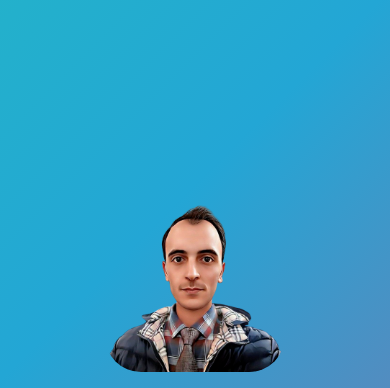
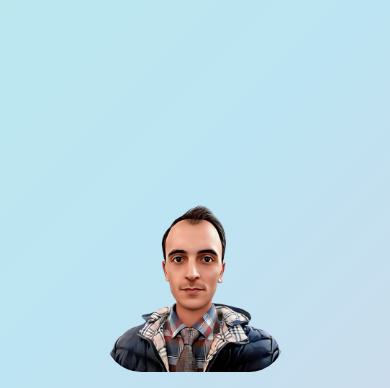
Before and after one commit to miladsade96/personal_website, a plain HTML site: page index.html in a window 390 px wide. Shown: the top 388 px of the page. Drawn offline with Linux system fonts and the light colour scheme.

Commit message:
Changing the colors transparency

```diff
--- a/css/queries.css
+++ b/css/queries.css
@@ -10,7 +10,7 @@
 
     .container {
         max-width: 90rem;
-        background: linear-gradient(-45deg, #ee7752, #e73c7e, #23a6d5, #23d5ab);
+        background: linear-gradient(-45deg, rgba(238, 119, 82, 0.3), rgba(231, 60, 126, 0.3), rgba(35, 166, 213, 0.3), rgba(35, 213, 171, 0.3));
         background-size: 400% 400%;
         animation: gradient 5s ease infinite;
     }
```
